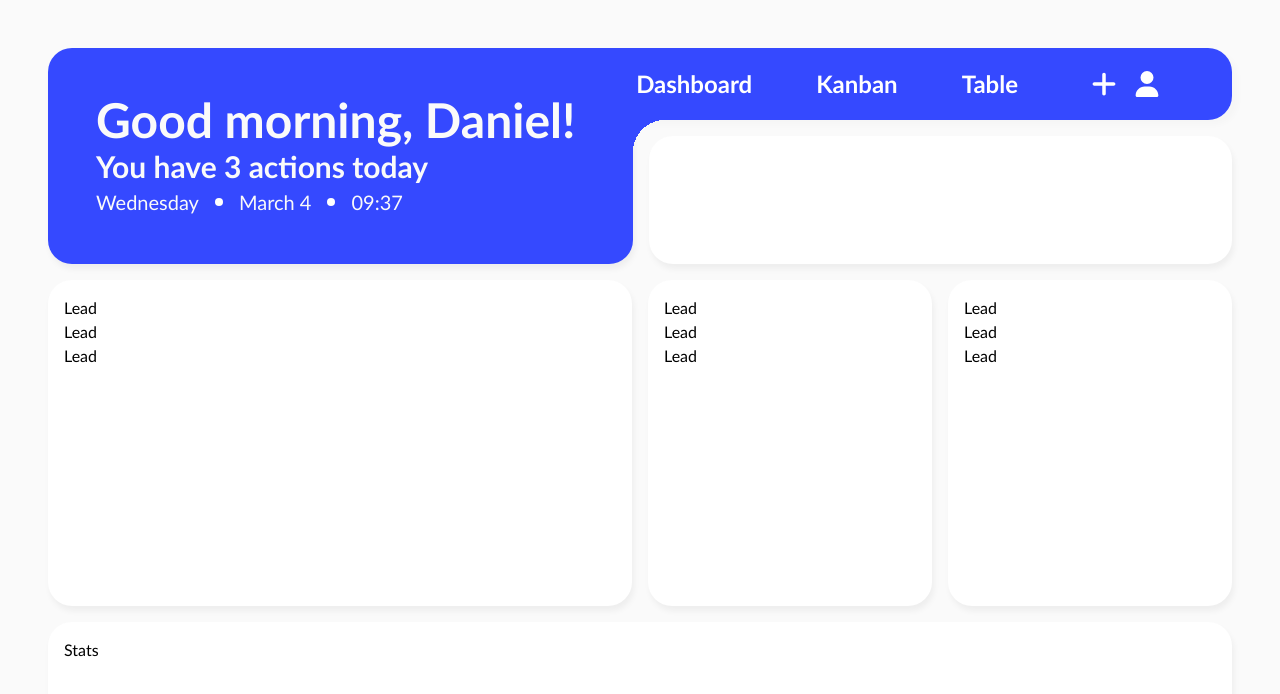
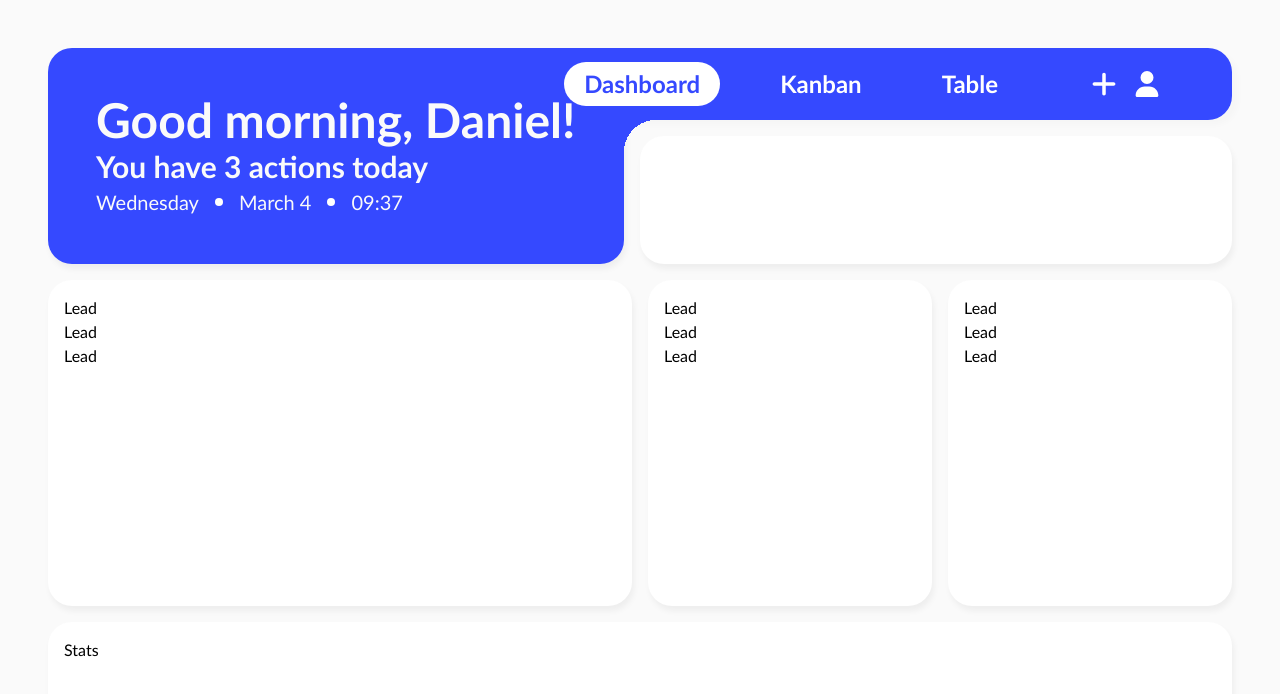
Before and after one commit to daniel-kadlec/Sway, a Next.js app: page /dashboard in a window 1280 px wide. Shown: the top 694 px of the page. Built offline with nearby package versions, Linux system fonts and the light colour scheme.

Commit message:
Feat: animated link indicator

```diff
--- a/app/components/navLinks.tsx
+++ b/app/components/navLinks.tsx
@@ -1,11 +1,51 @@
-import Link from "next/link";
+"use client"
 
+import Link from "next/link"
+import { usePathname } from "next/navigation"
+import { useEffect, useRef, useState } from "react"
 export default function NavLinks(){
+    const pathname = usePathname()
+
+    const containerRef = useRef<HTMLDivElement | null>(null)
+
+    const DashboardRef = useRef<HTMLAnchorElement | null>(null)
+    const KanbanRef = useRef<HTMLAnchorElement | null>(null)
+    const TableRef = useRef<HTMLAnchorElement | null>(null)
+
+    const [pill, setPill] = useState({left: 0, width: 0})
+
+    function updatePill(activeLink: HTMLAnchorElement | null) {
+        if (!activeLink || !containerRef.current) return
+
+        const rect = activeLink.getBoundingClientRect()
+        const containerRect = containerRef.current.getBoundingClientRect()
+
+        setPill({
+            left: rect.left - containerRect.left,
+            width: rect.width
+        })
+    }
+
+    useEffect(() => {
+        if (pathname === "/dashboard") updatePill(DashboardRef.current)
+        if (pathname === "/kanban") updatePill(KanbanRef.current)
+        if (pathname === "/table") updatePill(TableRef.current)
+    }, [pathname])
+
     return (
-        <span className="flex flex-row gap-16">
-            <Link className={'link'} href="/dashboard">Dashboard</Link>
-            <Link className={'link'} href="/kanban">Kanban</Link>
-            <Link className={'link'} href="/table">Table</Link>
-        </span>
+        <div ref={containerRef} className={'relative'}>
+            <div className={'bg-white absolute rounded-full transition-all duration-300  h-full z-0'}
+                 style={{
+                width: pill.width,
+                transform: `translateX(${pill.left}px)`
+            }}/>
+
+            <span className="flex flex-row gap-10 z-10">
+                <Link ref={DashboardRef} className={`link z-20 px-5 py-1.5 ${pathname === '/dashboard' ? 'text-primary' : 'text-white'}`} href="/dashboard">Dashboard</Link>
+                <Link ref={KanbanRef} className={`link z-20 px-5 py-1.5 ${pathname === '/kanban' ? 'text-primary' : 'text-white'}`} href="/kanban">Kanban</Link>
+                <Link ref={TableRef} className={`link z-20 px-5 py-1.5 ${pathname === '/table' ? 'text-primary' : 'text-white'}`} href="/table">Table</Link>
+            </span>
+        </div>
+
     )
 }
--- a/app/globals.css
+++ b/app/globals.css
@@ -42,7 +42,7 @@
     }
 }
 .link{
-    @apply text-white font-bold text-2xl font-primary;
+    @apply font-bold text-2xl font-primary transition-all duration-300;
 }
 .long-card-base{
     @apply bg-white rounded-3xl shadow-primary p-4 h-[200px] max-h-[130px] 3xl:max-h-[170px];
```
